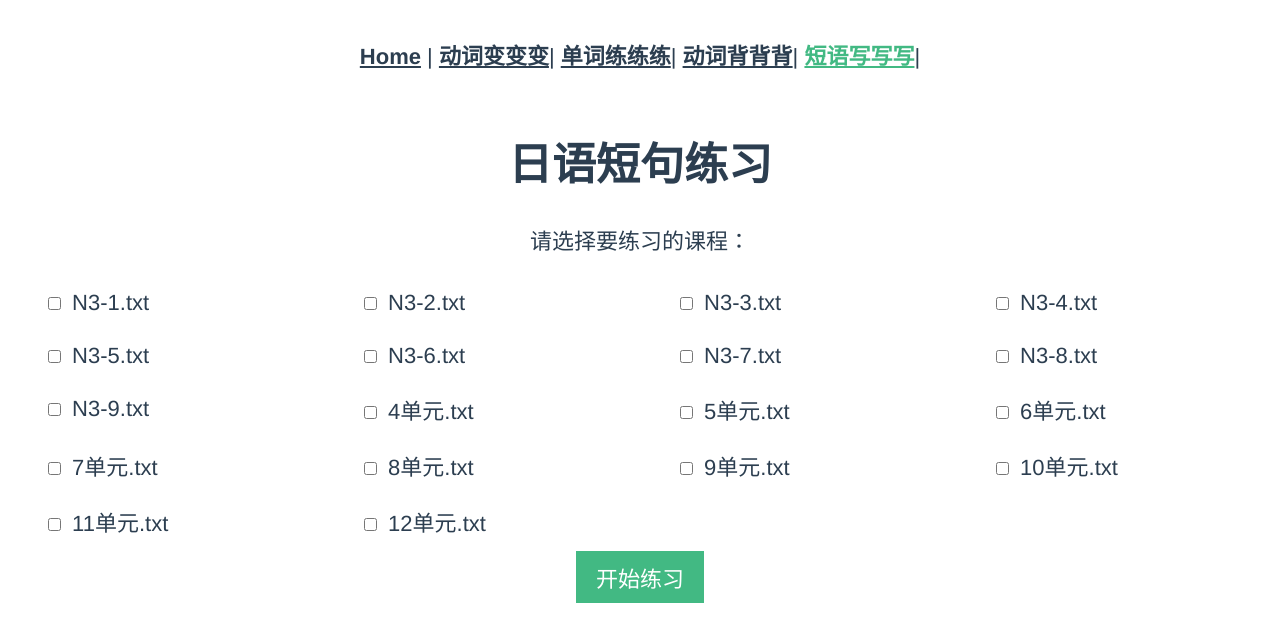
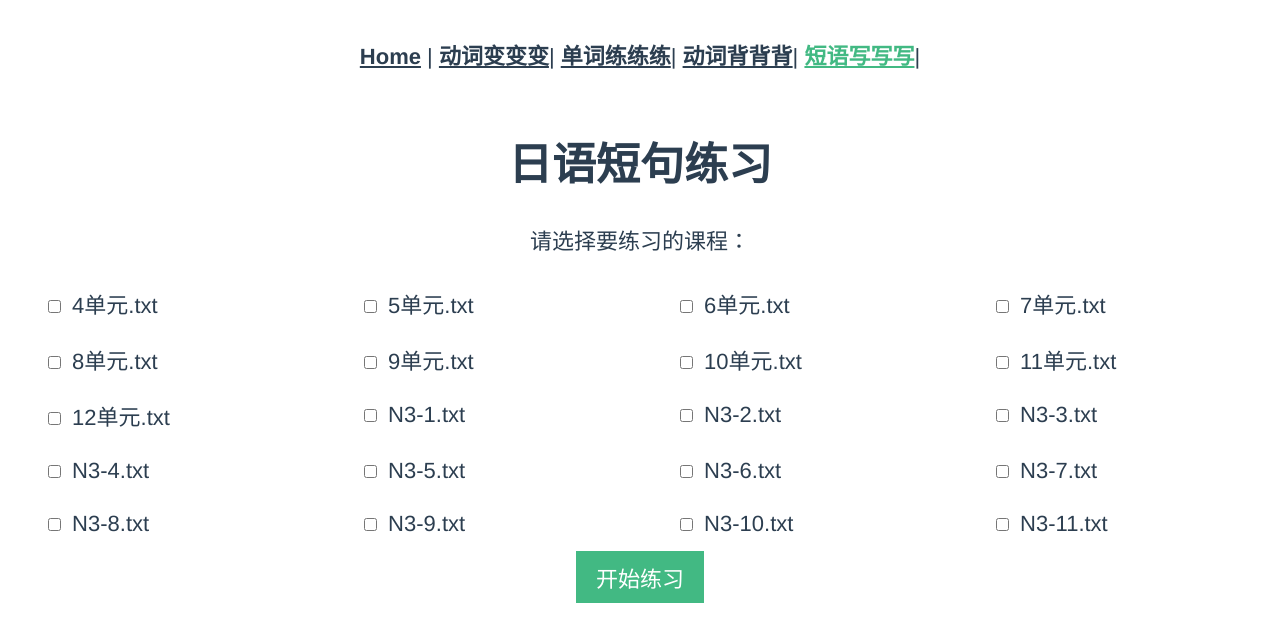
Before and after one commit to jianglaoshi/japanese-practice-app, a Vue app: page /ShortPractice in a window 1280 px wide. Shown: the top 642 px of the page. Built offline with nearby package versions, Linux system fonts and the light colour scheme.

Commit message:
n3-10-11

```diff
--- a/public/short.json
+++ b/public/short.json
@@ -16,5 +16,7 @@
     "N3-6.txt",
     "N3-7.txt",
     "N3-8.txt",
-    "N3-9.txt"
+    "N3-9.txt",
+    "N3-10.txt",
+    "N3-11.txt"
 ]
--- a/src/views/ShortPractice.vue
+++ b/src/views/ShortPractice.vue
@@ -23,8 +23,9 @@
             </div>
             <ul class="scrollable-ul">
                 <li v-for="(word, index) in words.slice(0, currentIndex).reverse()" :key="index">
-                    {{ word.chinese }}: {{ word.japanese }} - <span :style="{ color: word.correct ? 'green' : 'red' }">{{
-                        word.correct ? '正确' : '错误' }}</span>
+                    {{ word.chinese }}: {{ word.japanese }} - <span
+                        :style="{ color: word.correct ? 'green' : 'red' }">{{
+                            word.correct ? '正确' : '错误' }}</span>
                 </li>
             </ul>
         </div>
@@ -71,12 +72,13 @@ export default {
                     throw new Error('Failed to fetch lesson list');
                 }
                 const lessonList = await response.json();
+                this.sortedLessons = lessonList;
                 // 对课程文件名进行排序
-                this.sortedLessons = lessonList.sort((a, b) => {
-                    const numA = parseInt(a.match(/\d+/)?.[0]);
-                    const numB = parseInt(b.match(/\d+/)?.[0]);
-                    return numA - numB;
-                });
+                //this.sortedLessons = lessonList.sort((a, b) => {
+                //    const numA = parseInt(a.match(/\d+/)?.[0]);
+                //    const numB = parseInt(b.match(/\d+/)?.[0]);
+                //    return numA - numB;
+                //});
             } catch (error) {
                 console.error(error);
                 this.errorMessage = '无法加载课程列表。';
```
Also changed, not shown: public/shorts/N3-10.txt (added), public/shorts/N3-11.txt (added).
